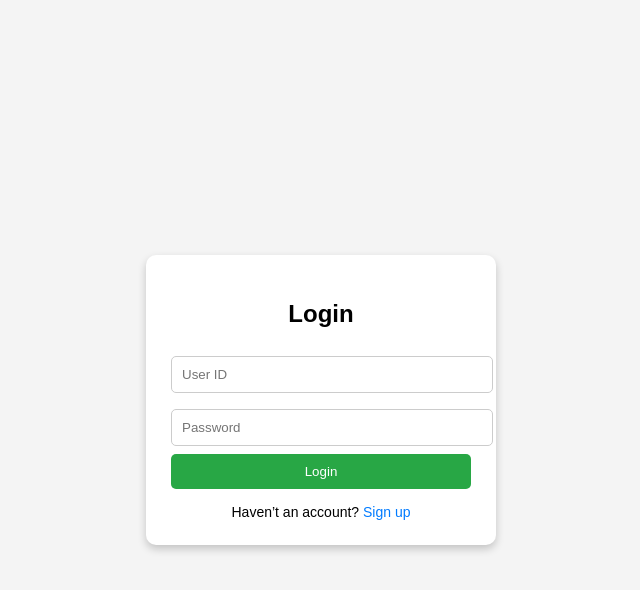
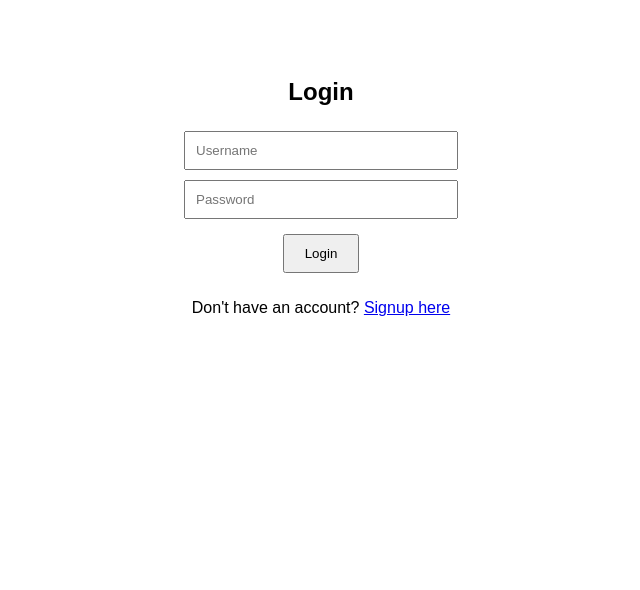
Before and after one commit to smit9327048998-dev/auth-system, a website: page public/index.html in a window 1280 px wide. Shown: the whole page, without its empty margins (319-959 px from the left). Drawn offline with Linux system fonts and the light colour scheme.

Commit message:
Update index.html

```diff
--- a/public/index.html
+++ b/public/index.html
@@ -1,76 +1,21 @@
 <!DOCTYPE html>
-<html lang="en">
+<html>
 <head>
-    <meta charset="UTF-8">
-    <meta name="viewport" content="width=device-width, initial-scale=1.0">
     <title>Login</title>
     <style>
-        body {
-            font-family: Arial, sans-serif;
-            background: #f4f4f4;
-            display: flex;
-            justify-content: center;
-            align-items: center;
-            height: 100vh;
-            margin: 0;
-        }
-        .container {
-            background: white;
-            padding: 25px;
-            border-radius: 10px;
-            width: 300px;
-            box-shadow: 0px 4px 8px rgba(0,0,0,0.2);
-            text-align: center;
-        }
-        h2 {
-            margin-bottom: 20px;
-        }
-        input {
-            width: 100%;
-            padding: 10px;
-            margin: 8px 0;
-            border: 1px solid #ccc;
-            border-radius: 5px;
-        }
-        button {
-            width: 100%;
-            padding: 10px;
-            background: #28a745;
-            color: white;
-            border: none;
-            border-radius: 5px;
-            cursor: pointer;
-        }
-        button:hover {
-            background: #218838;
-        }
-        .signup-link {
-            margin-top: 15px;
-            font-size: 14px;
-        }
-        .signup-link a {
-            color: #007bff;
-            text-decoration: none;
-        }
-        .signup-link a:hover {
-            text-decoration: underline;
-        }
+        body { font-family: Arial; text-align: center; padding: 50px; }
+        input { padding: 10px; margin: 5px; width: 250px; }
+        button { padding: 10px 20px; margin: 10px; cursor: pointer; }
     </style>
 </head>
 <body>
-
-<div class="container">
     <h2>Login</h2>
-    <form action="/login" method="POST">
-        <input type="text" name="username" placeholder="User ID" required>
-        <input type="password" name="password" placeholder="Password" required>
+    <form id="loginForm">
+        <input type="text" placeholder="Username" name="username" required><br>
+        <input type="password" placeholder="Password" name="password" required><br>
         <button type="submit">Login</button>
     </form>
 
-    <div class="signup-link">
-        Haven’t an account? <a href="/signup">Sign up</a>
-    </div>
-</div>
-
+    <p>Don't have an account? <a href="/signup">Signup here</a></p>
 </body>
 </html>
```
